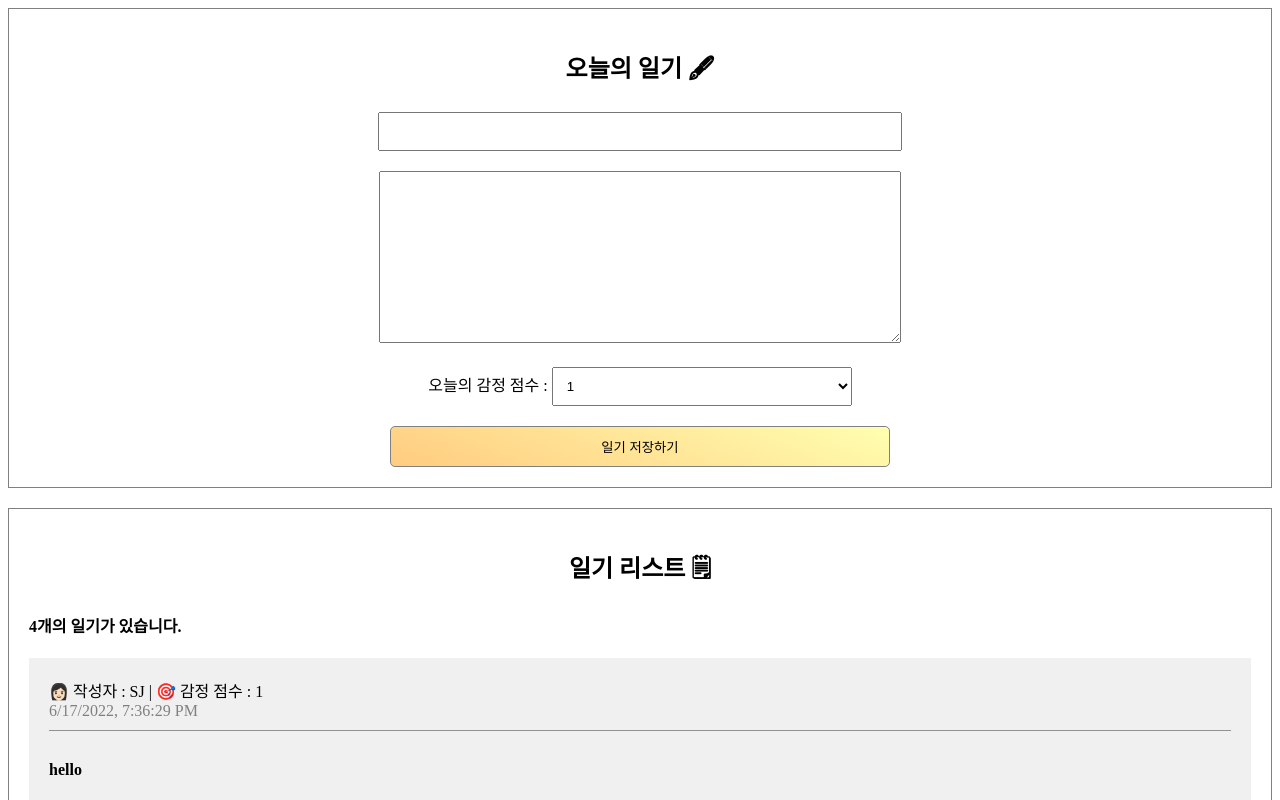
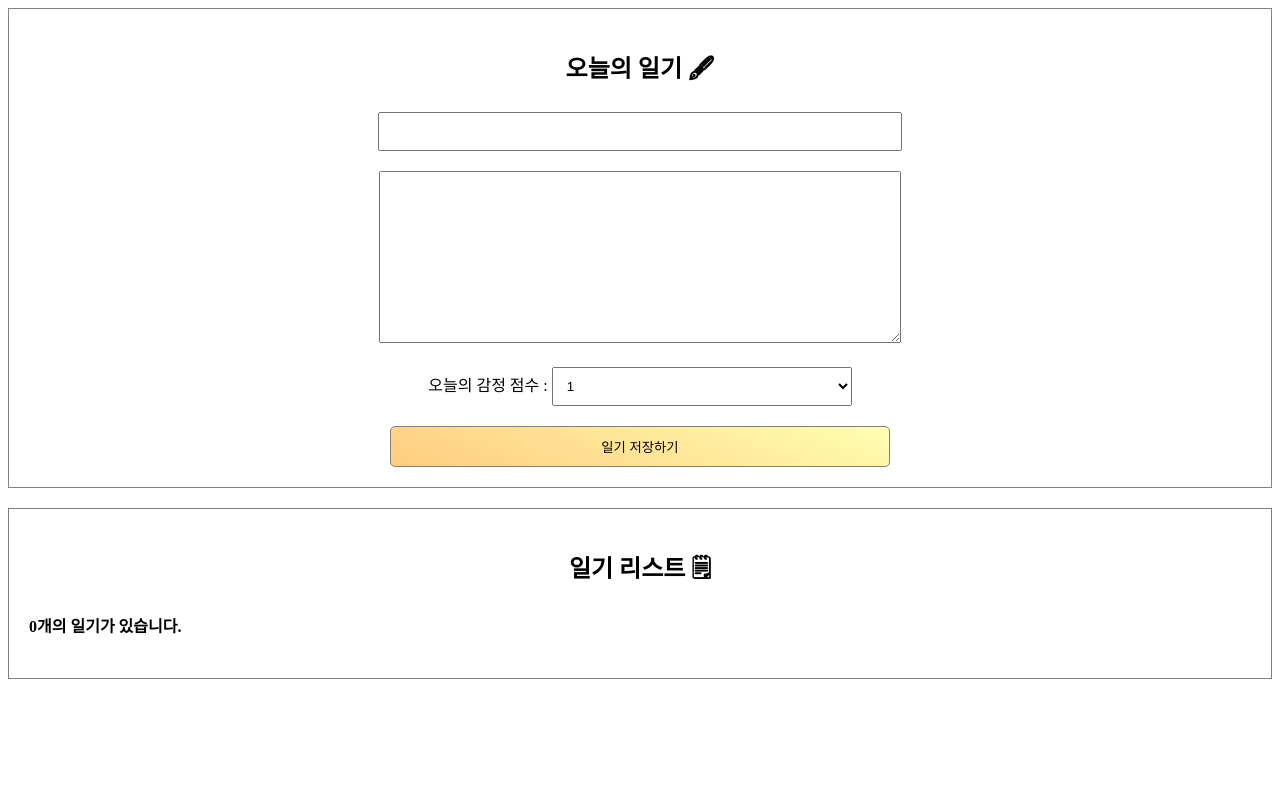
Before and after one commit to ShinjungOh/2022-learn-react, a React (Create React App) app in the folder 2022-06-16/simple-diary/: page / in a window 1280 px wide. Shown: the top 800 px of the page. Built offline with nearby package versions, Linux system fonts and the light colour scheme; the HTML template or start-up script is replaced by a standard one.

Commit message:
[ADD] simple-diary 일기 추가하기

```diff
--- a/2022-06-16/simple-diary/src/App.js
+++ b/2022-06-16/simple-diary/src/App.js
@@ -1,45 +1,62 @@
-import React from "react";
+import React, {useRef, useState} from "react";
 import './App.css';
 import DiaryEditor from "./component/DiaryEditor";
 import DiaryList from "./component/DiaryList";
 
-const dummyList = [
-    {
-        id: 1,
-        author: "SJ",
-        content: "hello",
-        emotion: 1,
-        created_date: new Date().getTime(),
-    },
-    {
-        id: 2,
-        author: "SJ",
-        content: "hello",
-        emotion: 2,
-        created_date: new Date().getTime(),
-    },
-    {
-        id: 3,
-        author: "SJ",
-        content: "hello",
-        emotion: 3,
-        created_date: new Date().getTime(),
-    },
-    {
-        id: 4,
-        author: "SJ",
-        content: "hello",
-        emotion: 4,
-        created_date: new Date().getTime(),
-    },
-];
+// const dummyList = [
+//     {
+//         id: 1,
+//         author: "SJ",
+//         content: "hello",
+//         emotion: 1,
+//         created_date: new Date().getTime(),
+//     },
+//     {
+//         id: 2,
+//         author: "SJ",
+//         content: "hello",
+//         emotion: 2,
+//         created_date: new Date().getTime(),
+//     },
+//     {
+//         id: 3,
+//         author: "SJ",
+//         content: "hello",
+//         emotion: 3,
+//         created_date: new Date().getTime(),
+//     },
+//     {
+//         id: 4,
+//         author: "SJ",
+//         content: "hello",
+//         emotion: 4,
+//         created_date: new Date().getTime(),
+//     },
+// ];
 
 function App() {
+    const [data, setData] = useState([]);
+
+    const dataId = useRef(0);
+
+    const onCreate = (author, content, emotion) => {
+        const created_date = new Date().getTime();
+        const newItem = {
+            author,
+            content,
+            emotion,
+            created_date,
+            id: dataId.current
+        }
+        dataId.current += 1;
+        setData([newItem, ...data]);
+    }
+
     return (
         <div className="App">
             <header className="App-header">
-                <DiaryEditor/>
-                <DiaryList diaryList={dummyList}/>
+                <DiaryEditor onCreate={onCreate}/>
+                <DiaryList diaryList={data}/>
             </header>
         </div>
     );
--- a/2022-06-16/simple-diary/src/component/DiaryEditor.jsx
+++ b/2022-06-16/simple-diary/src/component/DiaryEditor.jsx
@@ -1,6 +1,6 @@
 import React, {useState, useRef} from 'react';
 
-const DiaryEditor = () => {
+const DiaryEditor = ({onCreate}) => {
     const authorInput = useRef();
     const contentInput = useRef();
 
@@ -30,7 +30,13 @@
             return;
         }
 
+        onCreate(state.author, state.content, state.emotion);
         alert("저장 성공");
+        setState({
+            author: "",
+            content: "",
+            emotion: 1,
+        });
     }
 
     return (
```
